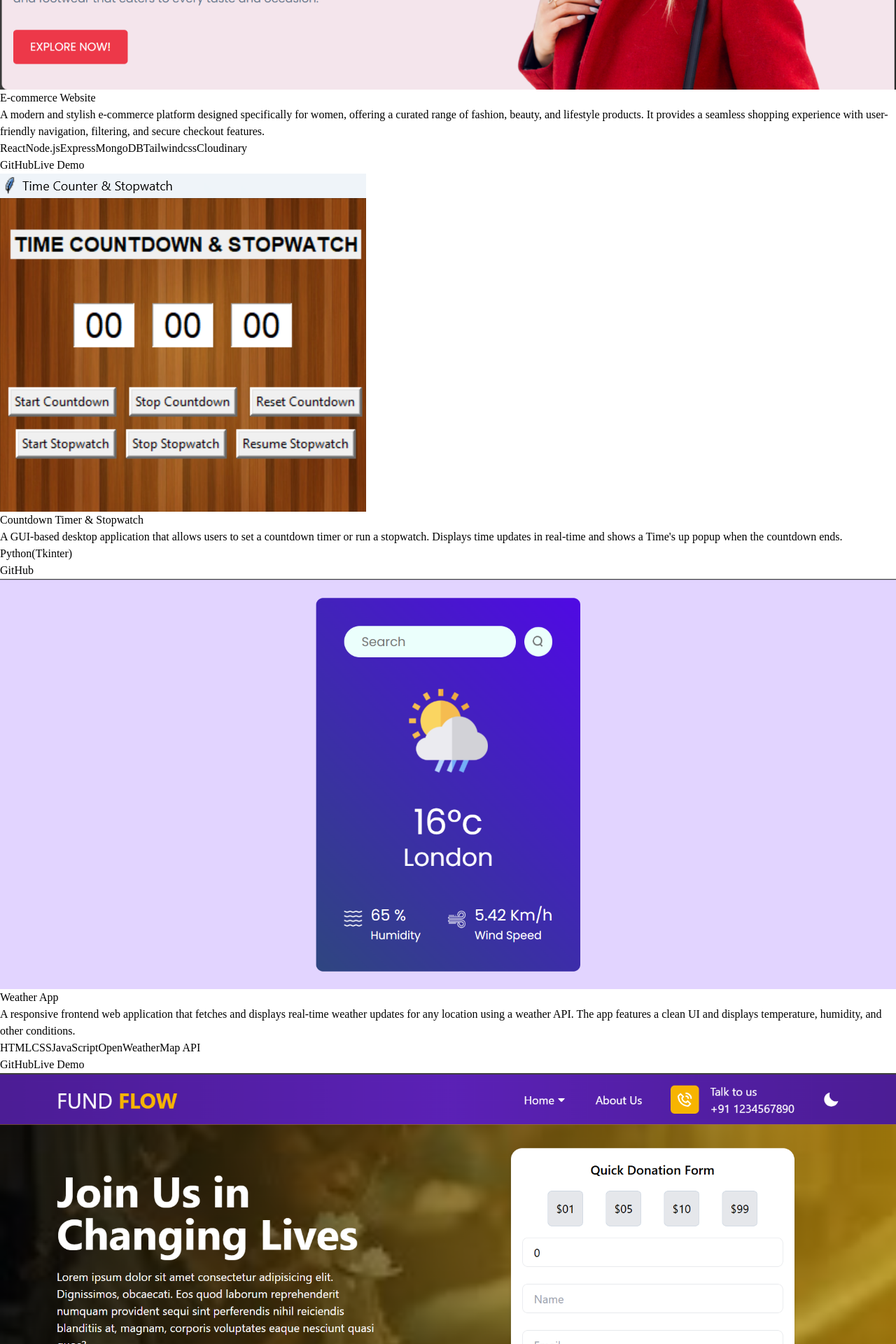
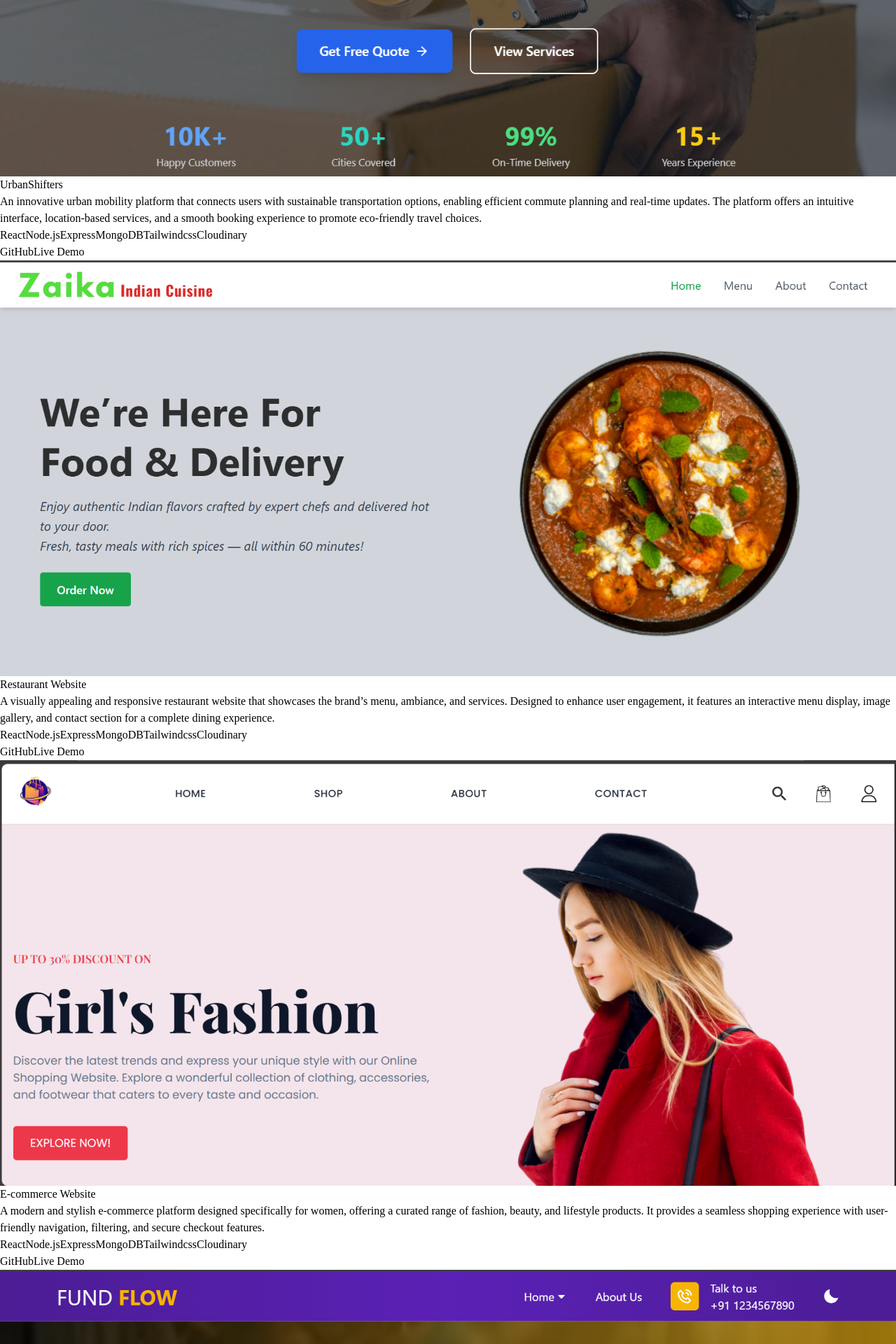
Before and after one commit to Shrutirawat27/Portfolio, a React (Vite) app: page / in a window 1280 px wide. Shown: the part 1880-3800 px from the top of the page at 70% size. Built offline with nearby package versions, Linux system fonts and the light colour scheme.

Commit message:
Updated frontend

```diff
--- a/src/components/Projects.jsx
+++ b/src/components/Projects.jsx
@@ -1,14 +1,33 @@
-import image2 from "/src/Pythoninterface.png";
-import image1 from "/src/E-commerceinterface.png";
-import image3 from "/src/Weatherinterface.png";
+import image1 from "/src/UrbanShiftersinterface.png";
+import image2 from "/src/Restaurantinterface.png";
+import image3 from "/src/E-commerceinterface.png";
 import image4 from "/src/Donationinterface.png";
-import image5 from "/src/Restaurantinterface.png";
-import image6 from "/src/RockPaperScissorsGame.png";
+import image5 from "/src/RockPaperScissorsGame.png";
+import image6 from "/src/Weatherinterface.png";
+import image7 from "/src/Pythoninterface.png";
 import { motion } from "framer-motion";
 
 const projectsData = [
   {
     image: image1,
+    title: "UrbanShifters",
+    description: "An innovative urban mobility platform that connects users with sustainable transportation options, enabling efficient commute planning and real-time updates. The platform offers an intuitive interface, location-based services, and a smooth booking experience to promote eco-friendly travel choices.",
+    technologies: ["React", "Node.js", "Express", "MongoDB", "Tailwindcss", "Cloudinary"],
+    github: "https://github.com/Shrutirawat27/UrbanShifters_Frontend",
+    demo: "https://urban-shifters-frontend.vercel.app/"
+  },
+
+  {
+    image: image2,
+    title: "Restaurant Website",
+    description: "A visually appealing and responsive restaurant website that showcases the brand’s menu, ambiance, and services. Designed to enhance user engagement, it features an interactive menu display, image gallery, and contact section for a complete dining experience.",
+    technologies: ["React", "Node.js", "Express", "MongoDB", "Tailwindcss", "Cloudinary"],
+    github: "https://github.com/Shrutirawat27/Restaurant-Frontend",
+    demo: "https://restaurant-frontend-gray-mu.vercel.app/"
+  },
+
+  {
+    image: image3,
     title: "E-commerce Website",
     description: "A modern and stylish e-commerce platform designed specifically for women, offering a curated range of fashion, beauty, and lifestyle products. It provides a seamless shopping experience with user-friendly navigation, filtering, and secure checkout features.",
     technologies: ["React", "Node.js", "Express", "MongoDB", "Tailwindcss", "Cloudinary"],
@@ -16,25 +35,7 @@ const projectsData = [
     demo: "https://ecommerce-frontend-xi-dun.vercel.app/"
   },
 
-  {
-    image: image2,
-    title: "Countdown Timer & Stopwatch",
-    description: "A GUI-based desktop application that allows users to set a countdown timer or run a stopwatch. Displays time updates in real-time and shows a Time's up popup when the countdown ends.",
-    technologies: ["Python(Tkinter)"],
-    github: "https://github.com/Shrutirawat27/Stopwatch",
-    demo: ""
-  },
-
-  {
-    image: image3,
-    title: "Weather App",
-    description: "A responsive frontend web application that fetches and displays real-time weather updates for any location using a weather API. The app features a clean UI and displays temperature, humidity, and other conditions.",
-    technologies: ["HTML", "CSS", "JavaScript", "OpenWeatherMap API"],
-    github: "https://github.com/Shrutirawat27/WeatherApp",
-    demo: "https://weather-app-nu-blue-21.vercel.app/"
-  },
-
-  {
+   {
     image: image4,
     title: "Donation Website",
     description: "A full-stack donation platform built using the MERN stack, integrated with Stripe for secure and seamless payment processing. It allows users to contribute to causes through an intuitive frontend and manages transactions and data on the backend.",
@@ -45,21 +46,31 @@ const projectsData = [
 
   {
     image: image5,
-    title: "Restaurant Website",
-    description: "A visually appealing and responsive restaurant website that showcases the brand’s menu, ambiance, and services. Designed to enhance user engagement, it features an interactive menu display, image gallery, and contact section for a complete dining experience.",
-    technologies: ["React", "Node.js", "Express", "MongoDB", "Tailwindcss", "Cloudinary"],
-    github: "https://github.com/Shrutirawat27/Restaurant-Frontend",
-    demo: "https://restaurant-frontend-gray-mu.vercel.app/"
-  },
-
-  {
-    image: image6,
     title: "Rock Paper Scissors Game",
     description: "A fun and interactive web-based Rock-Paper-Scissors game built using core web technologies. The game allows users to play against the computer with real-time score updates, smooth animations, and responsive design for an engaging user experience.",
     technologies: ["HTML", "CSS", "JavaScript"],
     github: "https://github.com/Shrutirawat27/Rock_Paper_Scissors",
     demo: "https://rock-paper-scissors-beta-ruby.vercel.app/"
+  },
+
+  {
+    image: image6,
+    title: "Weather App",
+    description: "A responsive frontend web application that fetches and displays real-time weather updates for any location using a weather API. The app features a clean UI and displays temperature, humidity, and other conditions.",
+    technologies: ["HTML", "CSS", "JavaScript", "OpenWeatherMap API"],
+    github: "https://github.com/Shrutirawat27/WeatherApp",
+    demo: "https://weather-app-nu-blue-21.vercel.app/"
+  },
+
+   {
+    image: image7,
+    title: "Countdown Timer & Stopwatch",
+    description: "A GUI-based desktop application that allows users to set a countdown timer or run a stopwatch. Displays time updates in real-time and shows a Time's up popup when the countdown ends.",
+    technologies: ["Python(Tkinter)"],
+    github: "https://github.com/Shrutirawat27/Stopwatch",
+    demo: ""
   }
+
 ]
 
 const variants = {
```
Also changed, not shown: src/UrbanShiftersinterface.png (added).
